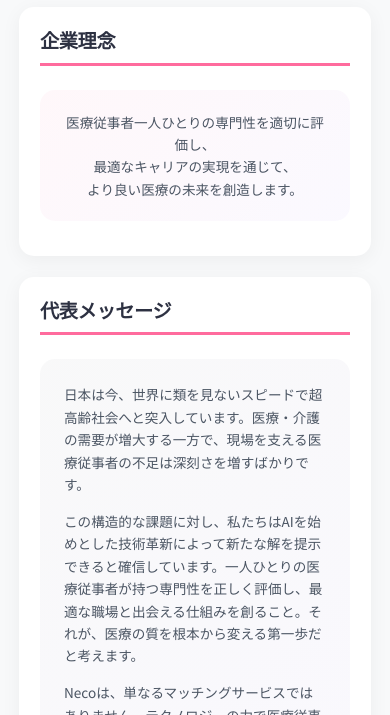
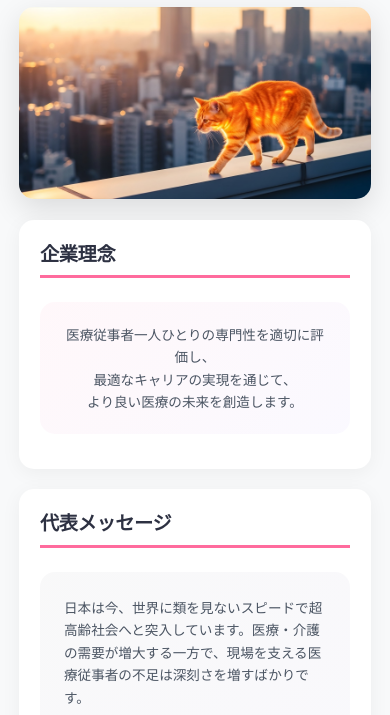
Before and after one commit to konchaaaaan373-wq/Mitas, a plain HTML site: page company.html in a window 390 px wide. Shown: the part 129-844 px from the top of the page. Drawn offline with Linux system fonts and the light colour scheme.

Commit message:
Add optimized hero image to company page top

```diff
--- a/company.html
+++ b/company.html
@@ -134,6 +134,19 @@
             border-radius: 20px;
             margin-bottom: 2rem;
             box-shadow: 0 4px 20px rgba(0, 0, 0, 0.05);
+        }
+
+        .company-hero {
+            margin: 0 0 2rem;
+            border-radius: 20px;
+            overflow: hidden;
+            box-shadow: 0 10px 30px rgba(0, 0, 0, 0.12);
+        }
+
+        .company-hero img {
+            display: block;
+            width: 100%;
+            height: auto;
         }
 
         .content-section h2 {
@@ -306,6 +319,11 @@
                 border-radius: 15px;
             }
 
+            .company-hero {
+                margin-bottom: 1.3rem;
+                border-radius: 15px;
+            }
+
             .content-section h2 {
                 font-size: 1.2rem;
                 margin-bottom: 1rem;
@@ -420,6 +438,10 @@
 
     <main>
         <h1 class="page-title">会社概要</h1>
+
+        <figure class="company-hero">
+            <img src="assets/images/company-top-cat-hero.jpg" alt="夕暮れの都市を背景に歩く猫の写真" loading="eager" fetchpriority="high" width="1600" height="872">
+        </figure>
 
         <div class="content-section">
             <h2>企業理念</h2>
```
Also changed, not shown: assets/images/company-top-cat-hero.jpg (added).
